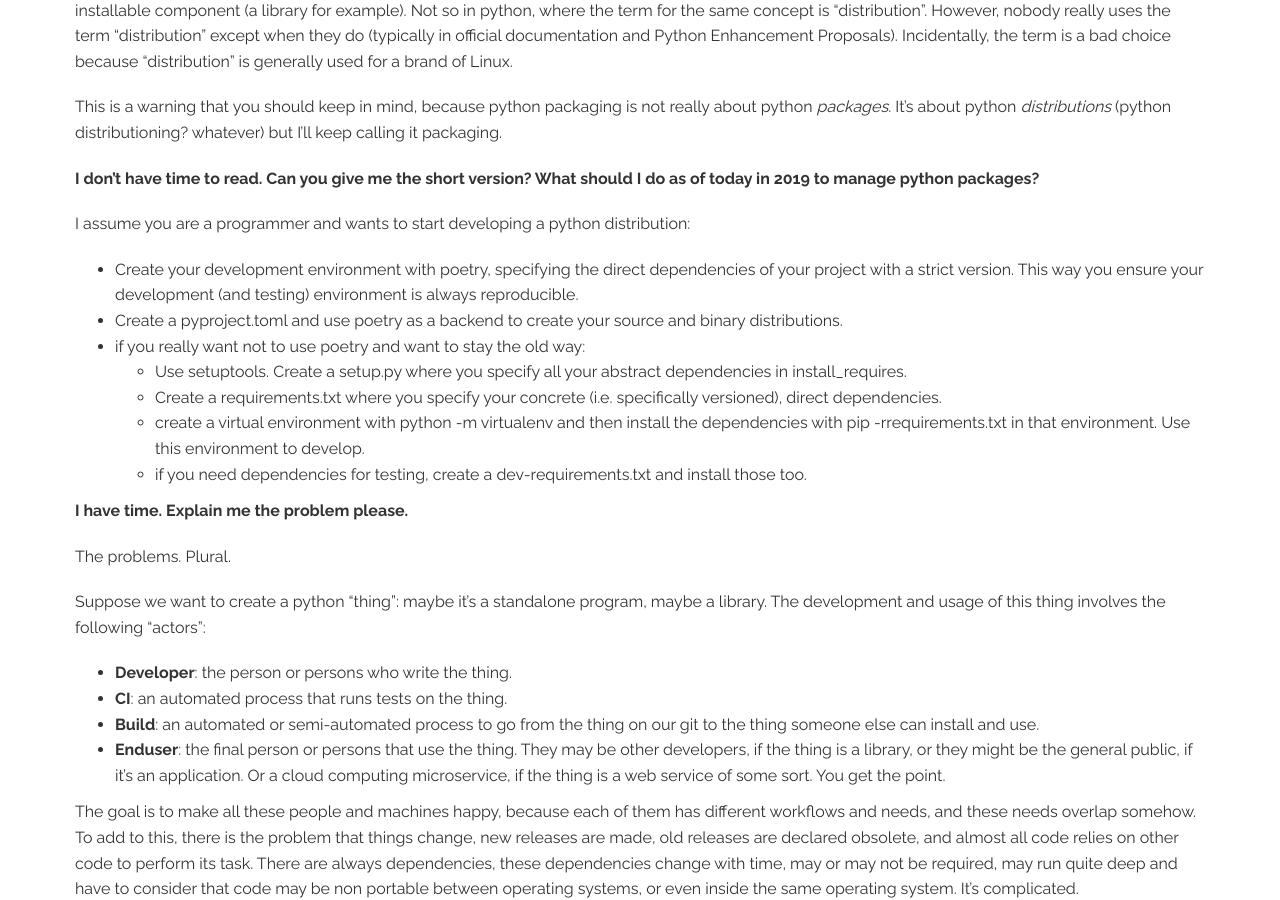
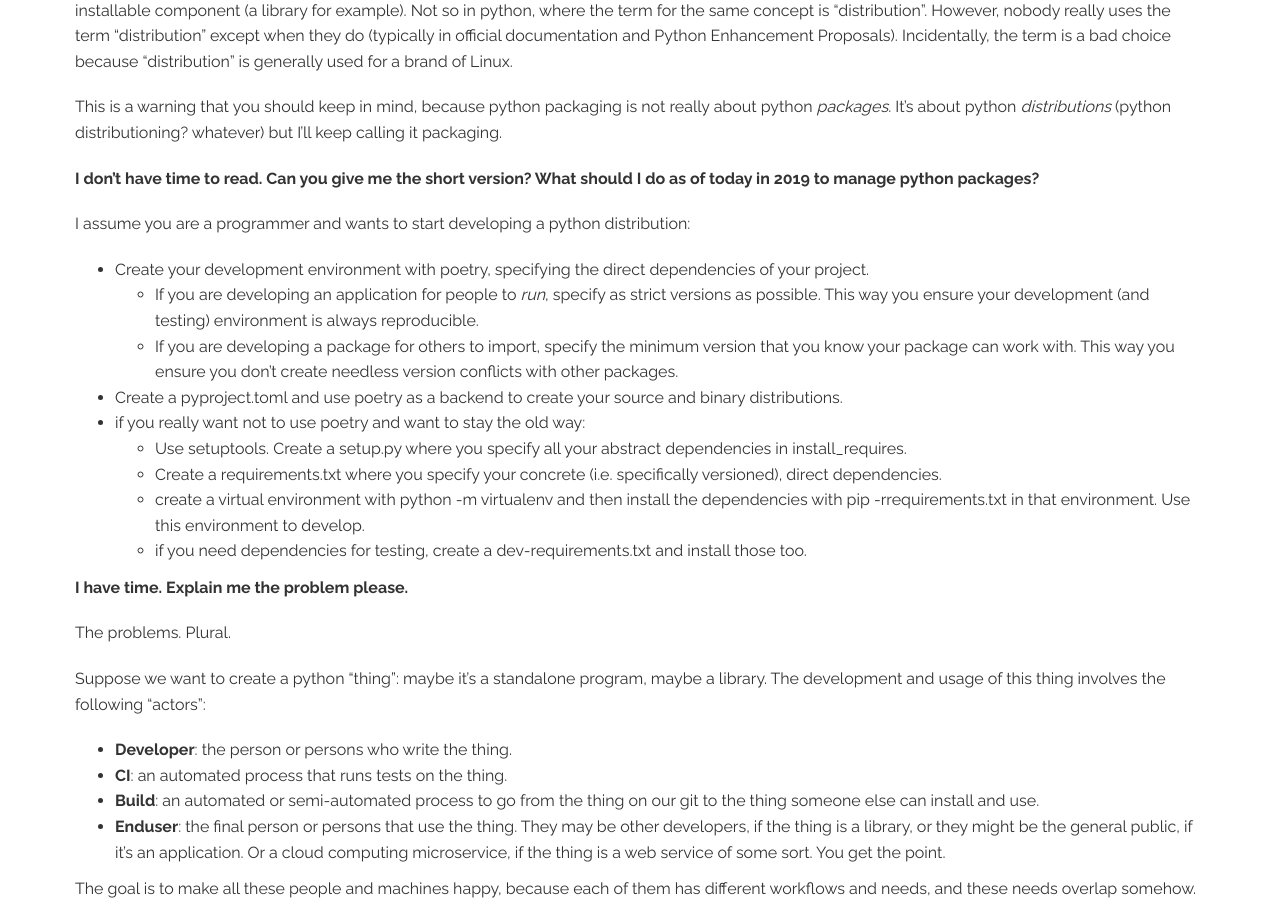
Before and after one commit to stefanoborini/stefanoborini.github.io, a Jekyll site: the page built from _posts/2019-04-26-current-status-of-python-packaging.md, in a window 1280 px wide and 900 px high, scrolled down 360 px. Built offline with Jekyll 4.4.1, drawn with Linux system fonts in a browser that asks for light colours; our own code applies the rules of GitHub Pages for plain Markdown files.

Commit message:
Only ask for exact versions for apps, not packages

```diff
--- a/_posts/2019-04-26-current-status-of-python-packaging.md
+++ b/_posts/2019-04-26-current-status-of-python-packaging.md
@@ -20,8 +20,11 @@
 
 I assume you are a programmer and wants to start developing a python distribution:
 
-- Create your development environment with poetry, specifying the direct dependencies of your project with a strict version.
-  This way you ensure your development (and testing) environment is always reproducible.
+- Create your development environment with poetry, specifying the direct dependencies of your project.
+  - If you are developing an application for people to *run*, specify as strict versions as possible.
+    This way you ensure your development (and testing) environment is always reproducible.
+  - If you are developing a package for others to import, specify the minimum version that you know your package can work with.
+    This way you ensure you don’t create needless version conflicts with other packages.
 - Create a pyproject.toml and use poetry as a backend to create your source and binary distributions.
 - if you really want not to use poetry and want to stay the old way:
     - Use setuptools. Create a setup.py where you specify all your abstract dependencies in install_requires.
```
